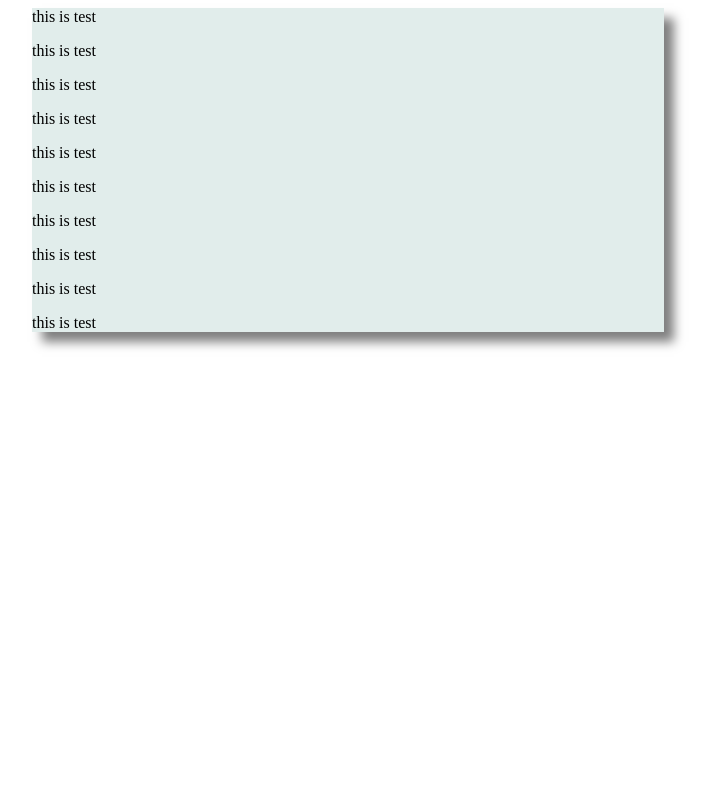
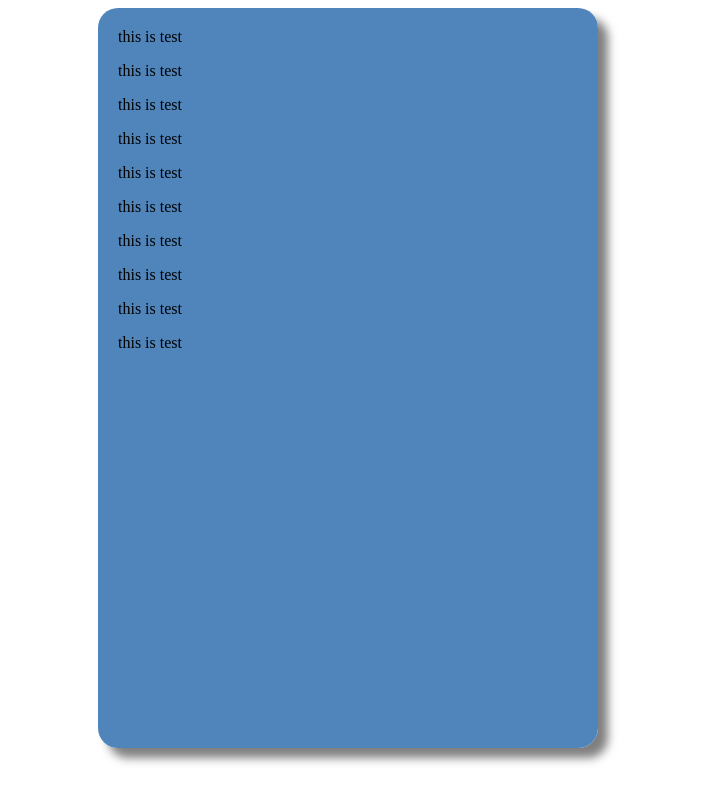
Before and after one commit to petrukme/StudyRepository, a plain HTML site: page Bulls & Cows/index.html in a window 1280 px wide. Shown: the whole page, without its empty margins (292-1004 px from the left). Drawn offline with Linux system fonts and the light colour scheme.

Commit message:
CSS editing
 - Set fixed size for the main game screen
 - Add gradient background
 - Add rounded corners for better look

```diff
--- a/Bulls & Cows/css/style.css
+++ b/Bulls & Cows/css/style.css
@@ -3,10 +3,18 @@ body {
 }
 
 .container {
-	min-width: 600;
-	max-width: 50%;
-    height: 100%;
+	border-radius: 20px;
+	width: 460px;
+	height: 700px;
     margin: 0 auto;
+    padding: 20px;
     box-shadow: 10px 10px 10px rgba(0,0,0,.5);
-    background-color: #E1EDEB;
+	background: #4f85bb; /* Old browsers */
+	background: -moz-linear-gradient(top,  #4f85bb 0%, #4f85bb 100%); /* FF3.6+ */
+	background: -webkit-gradient(linear, left top, left bottom, color-stop(0%,#4f85bb), color-stop(100%,#4f85bb)); /* Chrome,Safari4+ */
+	background: -webkit-linear-gradient(top,  #4f85bb 0%,#4f85bb 100%); /* Chrome10+,Safari5.1+ */
+	background: -o-linear-gradient(top,  #4f85bb 0%,#4f85bb 100%); /* Opera 11.10+ */
+	background: -ms-linear-gradient(top,  #4f85bb 0%,#4f85bb 100%); /* IE10+ */
+	background: linear-gradient(to bottom,  #4f85bb 0%,#4f85bb 100%); /* W3C */
+	filter: progid:DXImageTransform.Microsoft.gradient( startColorstr='#4f85bb', endColorstr='#4f85bb',GradientType=0 ); /* IE6-9 */
 }
--- a/Bulls & Cows/index.html
+++ b/Bulls & Cows/index.html
@@ -6,7 +6,7 @@
     <title>Bulls and Cows</title>
 </head>
 <body>
-	<div class="container content">
+	<div class="container">
 		this is test<p>
 		this is test<p>
 		this is test<p>
```
